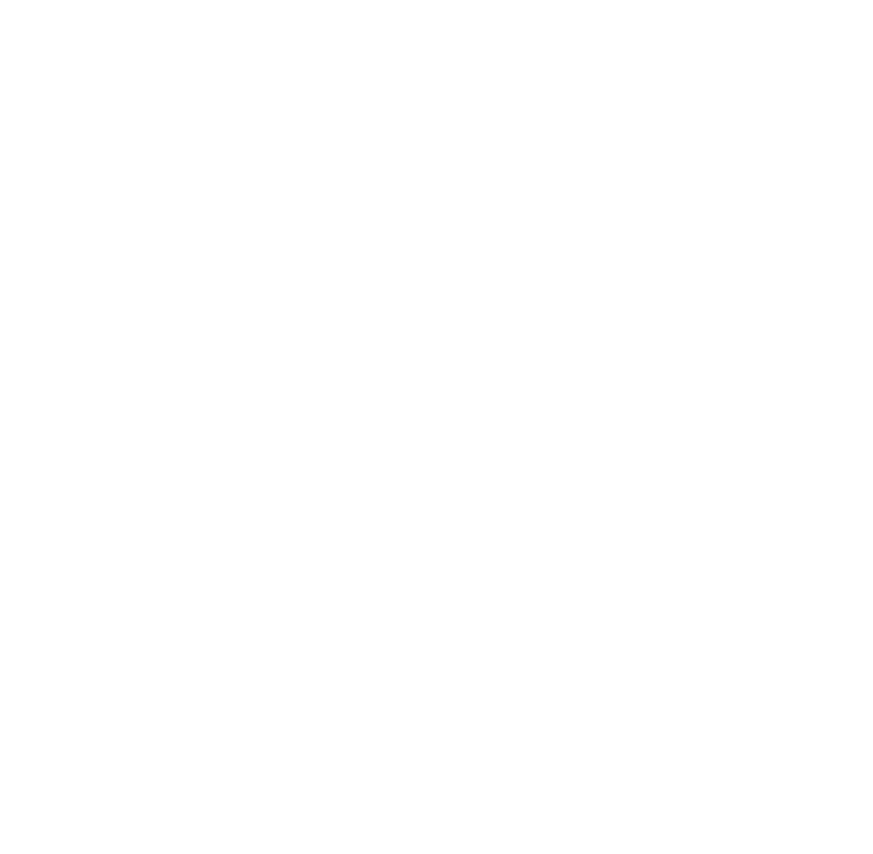
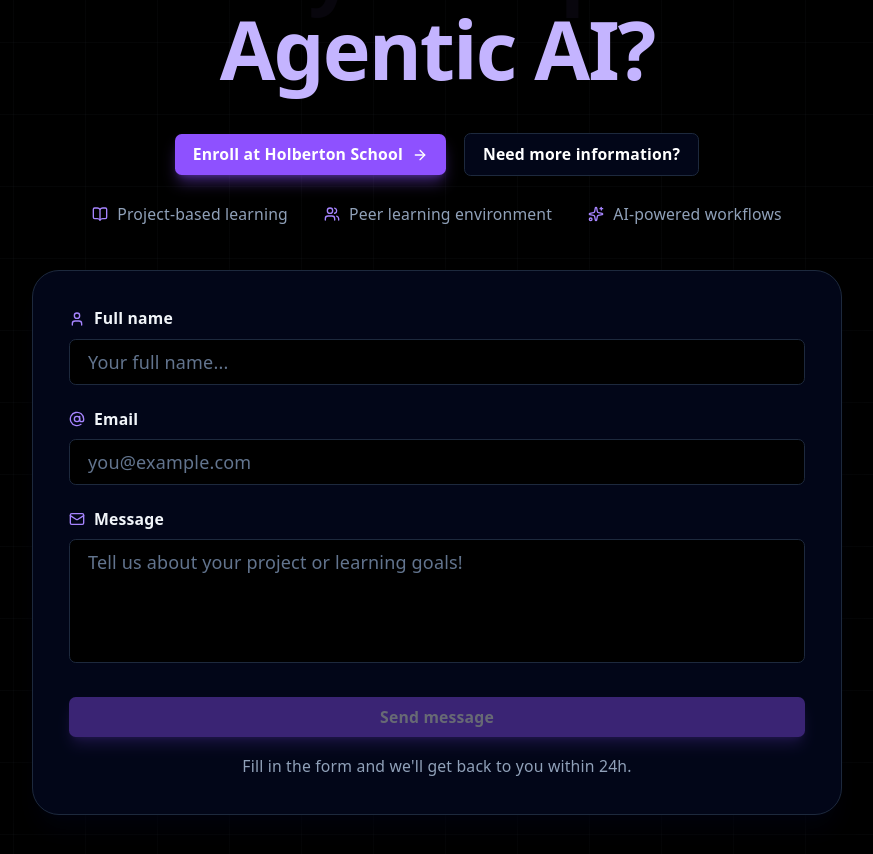
Before and after one commit to ToujoursPareil8/holbertonschool-agentic_ai, a React (Vite) app: page / in a window 1280 px wide. Shown: the part 4322-5176 px from the top of the page, without its empty margins (203-1076 px from the left). Before the commit the page ends 4076 px from the top, so only its background shows below. Built offline with nearby package versions, Linux system fonts and the light colour scheme.

Commit message:
feat: add Contact section with form handling and validation

```diff
--- a/src/App.jsx
+++ b/src/App.jsx
@@ -3,7 +3,8 @@
 import Hero from "./sections/Hero";
 import About from "./sections/About";
 import Features from "./sections/Features";
-import Insights from "./sections/Insights"
+import Insights from "./sections/Insights";
+import Contact from "./sections/Contact"
 
 
 function App() {
@@ -15,8 +16,9 @@
         <About />
         <Features />
         <Insights />
+        <Contact />
         {/*
-        <Contact />
+
         <Footer />
         */}
       </main>
--- /dev/null
+++ b/src/sections/Contact.jsx
@@ -0,0 +1,234 @@
+import React, { useState, useEffect } from "react";
+import {
+    Sparkle,
+    Sparkles,
+    BookOpen,
+    Users,
+    User,
+    AtSign,
+    Mail,
+    ArrowRight,
+} from "lucide-react";
+
+{/* message feedaback*/}
+const msgDef = "Fill in the form and we'll get back to you within 24h.";
+const msgSending = "Sending your message...";
+const msgSent = "Message sent! We'll be in touch soon.";
+
+const highlights = [
+    { icon: BookOpen, label: "Project-based learning" },
+    { icon: Users, label: "Peer learning environment" },
+    { icon: Sparkles, label: "AI-powered workflows" },
+];
+
+const Contact = () => {
+    const [formData, setFormData] = useState({
+        name: "",
+        email: "",
+        message: "",
+    });
+
+    const [isSending, setIsSending] = useState(false);
+
+    const [feedback, setFeedback] = useState(msgDef);
+
+    const isNameValid = formData.name.trim().length >= 2;
+    const isEmailValid =
+        formData.email.includes("@") && formData.email.includes(".");
+    const isMessageValid = formData.message.trim().length >= 10;
+    const isFormValid = isNameValid && isEmailValid && isMessageValid;
+
+    useEffect(() => {
+        if (feedback !== msgSent) return;
+
+        const timer = setTimeout(() => {
+            setFeedback(msgDef);
+        }, 4000);
+
+        return () => clearTimeout(timer);
+    }, [feedback]);
+
+    const handleChange = (e) => {
+        const { name, value } = e.target;
+        setFormData((prev) => ({
+            ...prev,
+            [name]: value,
+        }));
+    };
+
+    const handleSubmit = async (e) => {
+        e.preventDefault();
+
+        if (!isFormValid || isSending) return;
+
+        setIsSending(true);
+        setFeedback(msgSending);
+
+        await new Promise((resolve) => setTimeout(resolve, 1500));
+
+        setIsSending(false);
+        setFeedback(msgSent);
+        setFormData({ name: "", email: "", message: "" });
+    };
+    const focusColorClass = (value, isValid) => {
+        if (value.length === 0) return "focus:border-violet-500";
+        return isValid ? "focus:border-violet-500" : "focus:border-red-500";
+    };
+
+    const baseInputClasses =
+        "w-full px-4 py-2 text-slate-50 rounded-md border border-slate-800 bg-black placeholder:text-slate-500 focus:outline-none transition-colors duration-200";
+
+    return (
+        <section
+            id="contact-section"
+            className="py-24 bg-black relative overflow-hidden text-white"
+        >
+            <div className="absolute inset-0 bg-[linear-gradient(to_right,rgba(148,163,184,0.12)_1px,transparent_1px),linear-gradient(to_bottom,rgba(148,163,184,0.12)_1px,transparent_1px)] bg-[size:72px_72px] opacity-30 pointer-events-none" />
+            <div className="max-w-3xl mx-auto px-6 relative z-10 flex flex-col items-center text-center">
+                {/* yebrow */}
+                <div className="flex items-center gap-2 px-4 py-2 text-xs text-violet-300 rounded-full border border-violet-500/20 bg-violet-500/10">
+                    <Sparkle size={12} />
+                    Start your AI journey
+                    <Sparkle size={12} />
+                </div>
+
+                {/* h2*/}
+                <h2 className="text-5xl md:text-7xl font-black tracking-tight leading-none mt-6">
+                    Ready to Explore
+                    <br />
+                    <span className="text-violet-300">Agentic AI?</span>
+                </h2>
+
+                {/* button*/}
+                <div className="flex flex-wrap items-center justify-center gap-4 mt-8">
+                    <a
+                        href="https://www.holbertonschool.com"
+                        target="_blank"
+                        rel="noopener noreferrer"
+                        className="flex items-center gap-2 px-4 py-2 font-semibold rounded-md bg-violet-500 hover:bg-violet-600 shadow-lg shadow-violet-500/40 text-sm"
+                    >
+                        Enroll at Holberton School
+                        <ArrowRight size={16} aria-hidden="true" />
+                    </a>
+                    <a
+                        href="https://www.holbertonschool.com/contact"
+                        target="_blank"
+                        rel="noopener noreferrer"
+                        className="px-4 py-2 font-semibold rounded-md border border-slate-800 bg-slate-950 hover:bg-slate-900 text-sm"
+                    >
+                        Need more information?
+                    </a>
+                </div>
+
+                <ul className="flex flex-wrap items-center justify-center gap-x-8 gap-y-3 mt-6">
+                    {highlights.map(({ icon: Icon, label }) => (
+                        <li key={label} className="flex items-center gap-2">
+                            <Icon
+                                size={16}
+                                className="text-violet-400"
+                                aria-hidden="true"
+                            />
+                            <span className="text-sm text-slate-400">{label}</span>
+                        </li>
+                    ))}
+                </ul>
+
+                {/* formulaire */}
+                <div className="w-full p-8 rounded-3xl border border-slate-800 bg-slate-950 shadow-xl shadow-slate-950/40 mt-10 text-left">
+                    <form onSubmit={handleSubmit} autoComplete="off" noValidate>
+                        {/* Nom complet */}
+                        <div className="mb-5">
+                            <label
+                                htmlFor="contact-name"
+                                className="flex items-center gap-2 text-sm font-semibold text-slate-100 mb-2"
+                            >
+                                <User size={16} className="text-violet-400" aria-hidden="true" />
+                                Full name
+                            </label>
+                            <input
+                                id="contact-name"
+                                name="name"
+                                type="text"
+                                autoComplete="off"
+                                placeholder="Your full name..."
+                                value={formData.name}
+                                onChange={handleChange}
+                                className={`${baseInputClasses} ${focusColorClass(
+                                    formData.name,
+                                    isNameValid
+                                )}`}
+                            />
+                        </div>
+
+                        {/* email */}
+                        <div className="mb-5">
+                            <label
+                                htmlFor="contact-email"
+                                className="flex items-center gap-2 text-sm font-semibold text-slate-100 mb-2"
+                            >
+                                <AtSign size={16} className="text-violet-400" aria-hidden="true" />
+                                Email
+                            </label>
+                            <input
+                                id="contact-email"
+                                name="email"
+                                type="email"
+                                autoComplete="off"
+                                placeholder="you@example.com"
+                                value={formData.email}
+                                onChange={handleChange}
+                                className={`${baseInputClasses} ${focusColorClass(
+                                    formData.email,
+                                    isEmailValid
+                                )}`}
+                            />
+                        </div>
+
+                        {/* message */}
+                        <div className="mb-6">
+                            <label
+                                htmlFor="contact-message"
+                                className="flex items-center gap-2 text-sm font-semibold text-slate-100 mb-2"
+                            >
+                                <Mail size={16} className="text-violet-400" aria-hidden="true" />
+                                Message
+                            </label>
+                            <textarea
+                                id="contact-message"
+                                name="message"
+                                rows={4}
+                                autoComplete="off"
+                                placeholder="Tell us about your project or learning goals!"
+                                value={formData.message}
+                                onChange={handleChange}
+                                className={`${baseInputClasses} resize-none ${focusColorClass(
+                                    formData.message,
+                                    isMessageValid
+                                )}`}
+                            />
+                        </div>
+
+                        {/* submit */}
+                        <button
+                            type="submit"
+                            disabled={!isFormValid || isSending}
+                            className="w-full px-4 py-2 font-semibold rounded-md bg-violet-500 hover:bg-violet-600 shadow-lg shadow-violet-500/40 text-sm disabled:opacity-40 disabled:cursor-not-allowed disabled:hover:bg-violet-500 transition-colors"
+                        >
+                            {isSending ? "Sending..." : "Send message"}
+                        </button>
+
+                        {/* feedabck*/}
+                        <p
+                            className="text-sm text-slate-400 mt-4 text-center"
+                            role="status"
+                        >
+                            {feedback}
+                        </p>
+                    </form>
+                </div>
+            </div>
+        </section>
+    );
+};
+
+export default Contact;
```
